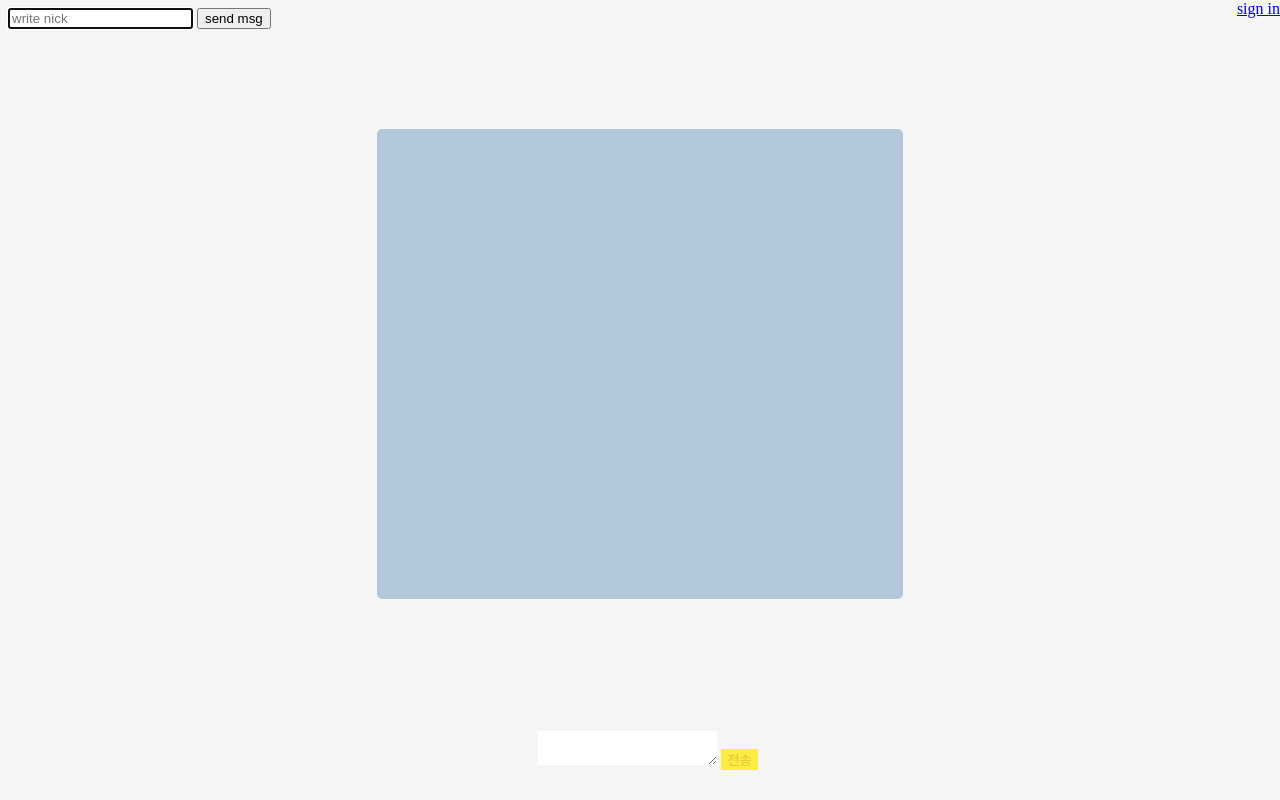
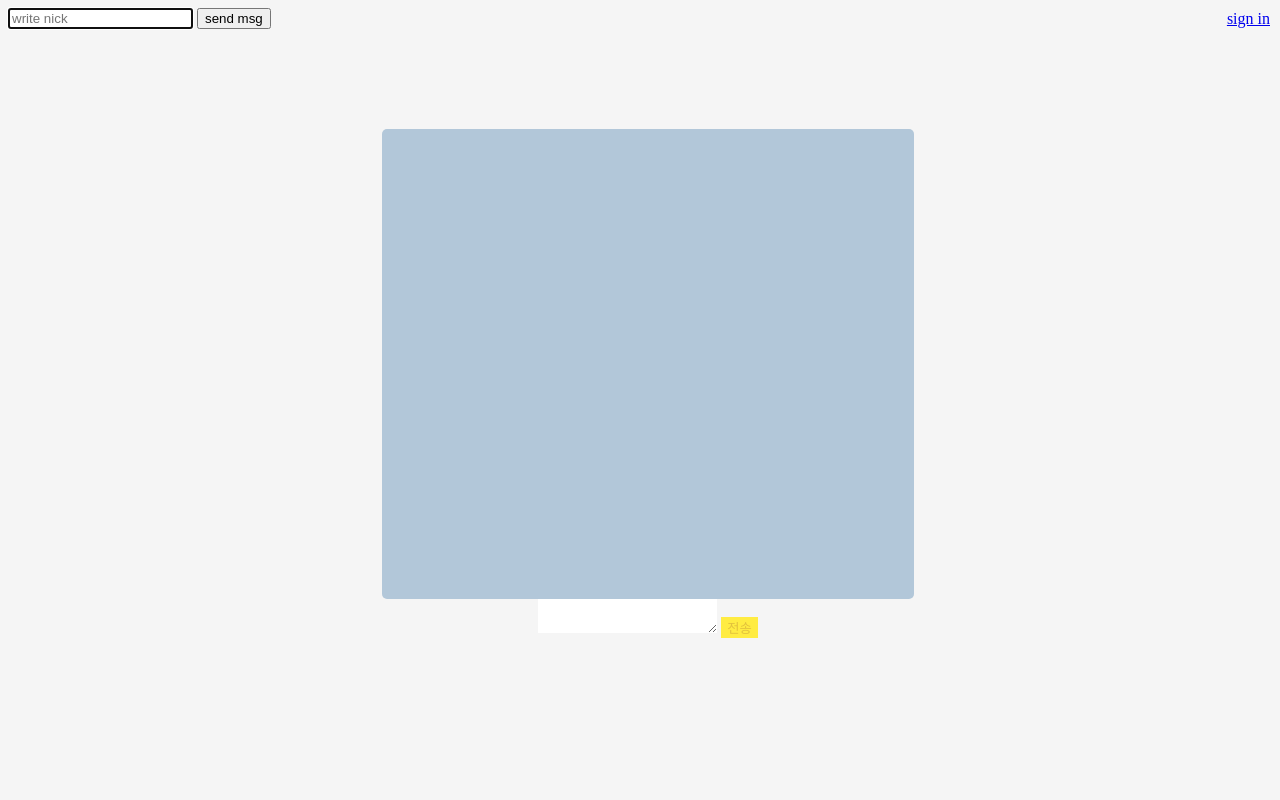
Before and after one commit to taeseong14/chat, a website: page src/views/main.html in a window 1280 px wide. Drawn offline with nearby package versions, Linux system fonts and the light colour scheme; no server answers.

Commit message:
디자인중

```diff
--- a/src/css/main.css
+++ b/src/css/main.css
@@ -1,17 +1,20 @@
+html, body {
+    width: 100vw !important;
+}
+
 body {
     background-color: #f5f5f5;
 }
 
-#account {
+body > a {
     position: absolute;
-    top: 0;
-    right: 0;
+    width: 100px;
+    top: 10px;
+    right: 10px;
     text-align: right;
 }
 
 #content #msgForm {
-    width: 100%;
-    position: absolute;
     bottom: 30px;
     text-align: center;
 }
--- a/src/js/main.js
+++ b/src/js/main.js
@@ -85,6 +85,9 @@ socket.on('disconnect', () => {
     location.reload();
 })
 
+
+//get previous messages
+
 post('/previous-messages')
 .then(arr => {
     arr.length && addChat({ type: 0, message: '이전 메시지 복원댐' });
--- a/src/views/main.html
+++ b/src/views/main.html
@@ -8,19 +8,17 @@
     <title>Document</title>
 </head>
 <body>
-    <div id="account">
-        <a href="/signin">sign in</a>
-    </div>
+    <a href="/signin">sign in</a>
     <div id="content">
         <form id="nickForm">
             <input type="text" autofocus placeholder="write nick">
             <button>send msg</button>
         </form>
+        <div id="messages"></div>
         <form id="msgForm">
             <textarea type="text" ></textarea>
             <button>전송</button>
         </form>
-        <div id="messages"></div>
     </div>
 
     <script src="/socket.io/socket.io.js"></script>
```
